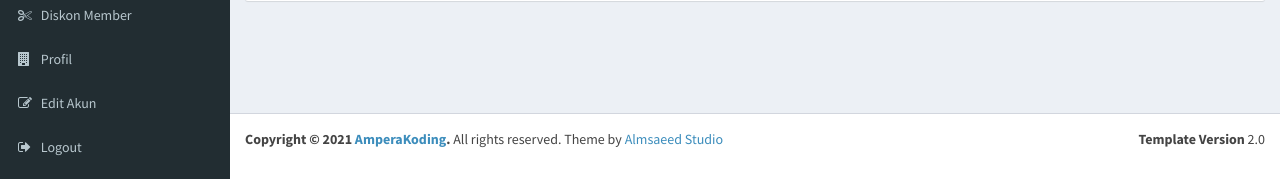
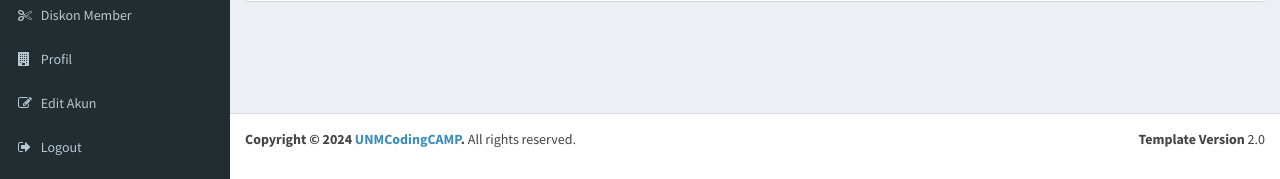
Before and after one commit to fathurohmansf/TechFuts, a CodeIgniter app: page /tcpdf/index.php/admin/auth/create_user in a window 1280 px wide. Shown: the part 636-815 px from the top of the page. Run offline with CodeIgniter, Linux system fonts and the light colour scheme; data comes from the database, SQL or seed files in the repository; some libraries are stand-ins or nearby versions.

Commit message:
Final Project UNMCodingCAMP

```diff
--- a/application/views/back/footer.php
+++ b/application/views/back/footer.php
@@ -1,5 +1,4 @@
 <footer class="main-footer no-print">
   <div class="pull-right hidden-xs"><b>Template Version</b> 2.0</div>
-  <strong>Copyright &copy; 2021 <a href="http://amperakoding.com">AmperaKoding</a>.</strong> All rights reserved.
-  Theme by <a href="http://almsaeedstudio.com">Almsaeed Studio</a>
+  <strong>Copyright &copy; 2024 <a href="https://www.nusamandiri.ac.id/">UNMCodingCAMP</a>.</strong> All rights reserved.
 </footer>
```
Also changed, not shown: README.md, assets/images/company/techfuts-technopark-futsal20240625121724.png (added), assets/images/company/techfuts-technopark-futsal20240625121724_thumb.png (added), assets/images/slider/120240625122451.jpg (added), assets/images/slider/220240625122502.jpg (added), assets/images/slider/320240625122511.jpg (added).
